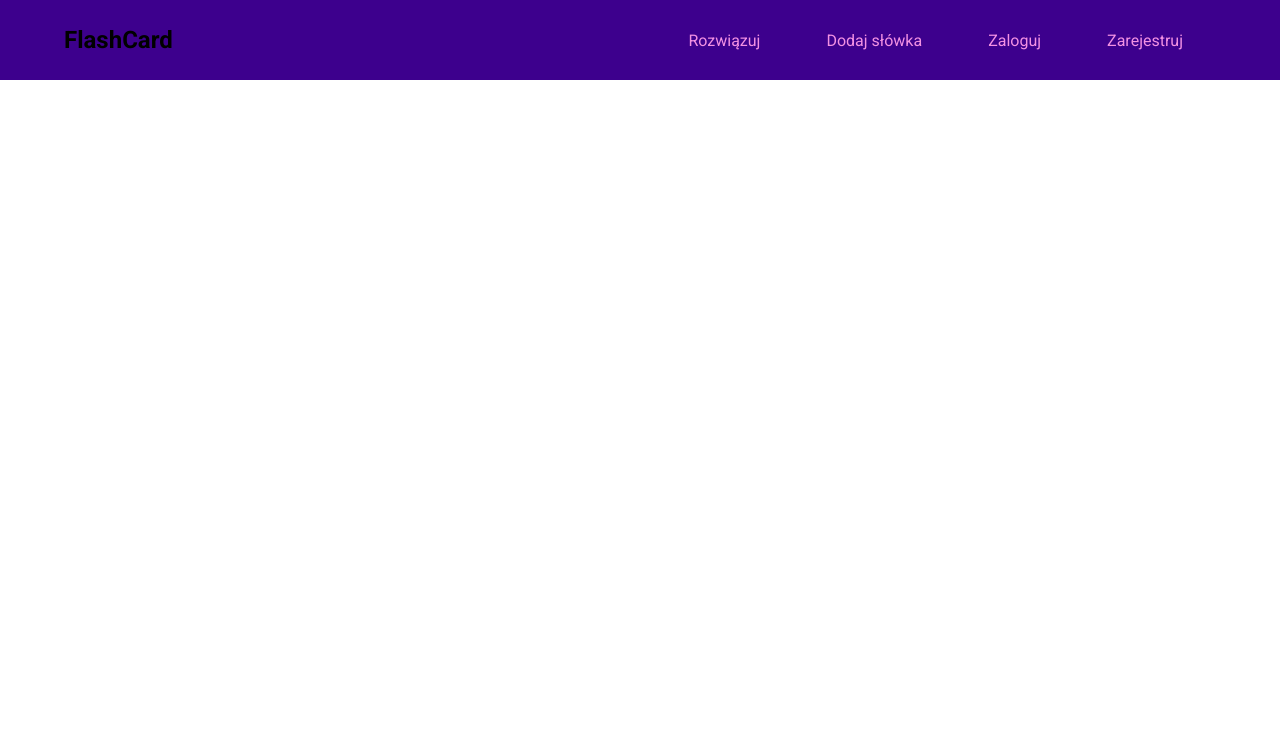
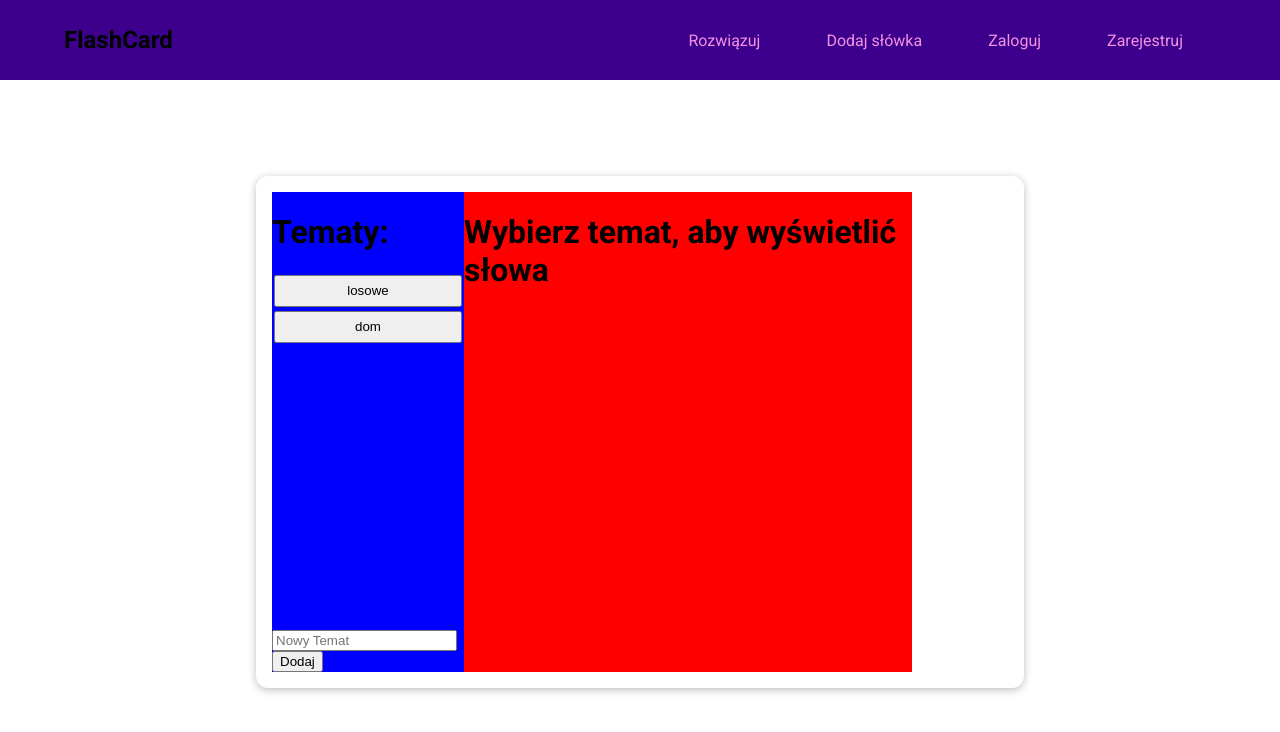
Before and after one commit to bartlomiejstachyra98/flashcard, a Vue app: page /flashcards in a window 1280 px wide. Shown: the top 732 px of the page. Built offline with nearby package versions, Linux system fonts and the light colour scheme.

Commit message:
1.1 Added topics and words adding to vuex store

```diff
--- a/src/components/Answer.vue
+++ b/src/components/Answer.vue
@@ -25,7 +25,6 @@
 
 
 <script>
-import BaseCard from "./Ui/BaseCard.vue";
 import BaseItem from "./Ui/BaseItem.vue";
 import BaseDialog from "./Ui/BaseDialog.vue";
 import WORDS_DATA from "../dummy";
@@ -33,7 +32,7 @@ import WORDS_DATA from "../dummy";
 import { ref, computed } from "vue";
 
 export default {
-  components: { BaseCard, BaseItem, BaseDialog },
+  components: { BaseItem, BaseDialog },
 
   setup() {
     const words = WORDS_DATA;
--- a/src/components/FlashCards.vue
+++ b/src/components/FlashCards.vue
@@ -1,3 +1,54 @@
 <template>
-  <p></p>
+  <body>
+    <base-card>
+      <div class="flashCard">
+        <div class="e1">
+          <topic-viewer @select-words="selectWords"></topic-viewer>
+        </div>
+        <div class="e2">
+          <words-viewer :topic="this.topic"></words-viewer>
+        </div>
+      </div>
+    </base-card>
+  </body>
 </template>
+<script>
+import TopicViewer from "./Ui/TopicViewer.vue";
+import WordsViewer from "./WordsViewer.vue";
+
+export default {
+  components: { TopicViewer, WordsViewer },
+  data() {
+    return {
+      topic: "",
+    };
+  },
+  methods: {
+    selectWords(topic) {
+      this.topic = topic;
+    },
+  },
+};
+</script>
+
+<style scoped>
+.flashCard {
+  display: flex;
+  height: 60vh;
+  width: 50vw;
+  justify-content: center;
+}
+.e1 {
+  background-color: blue;
+  width: 30%;
+  display: flex;
+  flex-direction: column;
+}
+.e1 h2 {
+  text-align: center;
+}
+.e2 {
+  background-color: red;
+  width: 70%;
+}
+</style>
--- a/src/components/Ui/BaseCard.vue
+++ b/src/components/Ui/BaseCard.vue
@@ -9,6 +9,6 @@
   box-shadow: 0 2px 8px rgba(0, 0, 0, 0.26);
   padding: 1rem;
   margin: 6rem auto;
-  max-width: 40rem;
+  max-width: 60vw;
 }
 </style>
--- /dev/null
+++ b/src/components/Ui/TopicViewer.vue
@@ -0,0 +1,74 @@
+<template>
+  <h1>Tematy:</h1>
+  <div class="topicViever">
+    <div class="topic">
+      <button
+        class="topicButton"
+        @click="selectWords(topic.id)"
+        v-for="topic in topics"
+        :key="topic.id"
+      >
+        {{ topic.topic }}
+      </button>
+    </div>
+    <div class="addNewTopic">
+      <form @submit.prevent="addNewTopic">
+        <input type="text" v-model="newTopic" placeholder="Nowy Temat" />
+        <button>Dodaj</button>
+      </form>
+    </div>
+  </div>
+</template>
+
+<script>
+export default {
+  data() {
+    return {
+      newTopic: "",
+    };
+  },
+  computed: {
+    topics() {
+      const data = this.$store.getters["words/topics"];
+      const topics = [];
+      data.forEach((element) => {
+        topics.push({ topic: element.topic, id: element.id });
+      });
+      return topics;
+    },
+  },
+  methods: {
+    selectWords(topic) {
+      this.$emit("select-words", topic);
+    },
+    addNewTopic() {
+      this.$store.dispatch("words/addNewTopic", {
+        id: new Date().toISOString(),
+        newTopic: this.newTopic,
+      });
+    },
+  },
+};
+</script>
+
+<style scoped>
+.topicViever {
+  display: flex;
+  flex-direction: column;
+  justify-content: space-between;
+  align-items: stretch;
+  height: 60vh;
+}
+.addNewTopic {
+  justify-items: end;
+}
+.topic {
+  justify-content: start;
+  display: flex;
+  flex-direction: column;
+}
+.topicButton {
+  height: 2rem;
+  margin: 2px;
+}
+</style>
--- /dev/null
+++ b/src/components/WordsViewer.vue
@@ -0,0 +1,68 @@
+<template>
+  <h1 v-if="!topic">Wybierz temat, aby wyświetlić słowa</h1>
+  <div v-if="topic">
+    <h1>Słowa w temacie</h1>
+    <div class="WordsInTopic">
+      <div class="addingWords">
+        <form @submit.prevent="AddNewWord">
+          <input v-model="newWord.word" type="text" />
+          <input v-model="newWord.translation" type="text" />
+          <button>Dodaj</button>
+        </form>
+      </div>
+      <div class="DisplayWords" v-for="word in words" :key="word">
+        <p>{{ word.word }}</p>
+        <p>-</p>
+        <p>{{ word.translation }}</p>
+      </div>
+    </div>
+  </div>
+</template>
+<script>
+export default {
+  props: ["topic"],
+  data() {
+    return {
+      newWord: {
+        word: "",
+        translation: "",
+      },
+    };
+  },
+  computed: {
+    words() {
+      const data = this.$store.getters["words/topics"];
+      const topicAndWords = data.find((element) => element.id === this.topic);
+      if (topicAndWords) {
+        return topicAndWords.words;
+      } else {
+        return null;
+      }
+    },
+  },
+  methods: {
+    AddNewWord() {
+      this.$store.dispatch("words/addWord", {
+        id: this.topic,
+        word: {
+          word: this.newWord.word,
+          translation: this.newWord.translation,
+        },
+      });
+    },
+  },
+};
+</script>
+
+<style scoped>
+.WordsInTopic {
+  display: flex;
+  flex-direction: column;
+}
+.addingWords {
+  display: flex;
+}
+.DisplayWords {
+  display: flex;
+}
+</style>
--- a/src/main.js
+++ b/src/main.js
@@ -6,7 +6,9 @@ import {
     router
 } from './router'
 import store from './store/index.js';
+import BaseCard from './components/Ui/BaseCard.vue'
 const app = createApp(App);
+app.component('base-card', BaseCard);
 app.use(store);
 app.use(router);
 app.mount('#app')
--- a/src/store/index.js
+++ b/src/store/index.js
@@ -2,9 +2,11 @@ import {
     createStore
 } from 'vuex';
 import auth from './modules/auth/index.js';
+import words from './modules/words/index.js'
 const store = createStore({
     modules: {
-        auth: auth
+        auth: auth,
+        words: words
     }
 });
 
--- /dev/null
+++ b/src/store/modules/words/index.js
@@ -0,0 +1,80 @@
+export default {
+    namespaced: true,
+    state() {
+        return {
+            data: [{
+                    id: 1,
+                    topic: "losowe",
+                    words: [{
+                            word: 'Samochód',
+                            translation: 'car',
+                        },
+                        {
+                            word: 'Myszka',
+                            translation: 'mouse',
+                        },
+                        {
+                            word: 'Kubek',
+                            translation: 'cup',
+                        },
+                        {
+                            word: 'Zegarek',
+                            translation: 'watch',
+                        },
+                    ],
+                }, {
+                    id: 2,
+                    topic: "dom",
+                    words: [{
+                            word: 'Krzesło',
+                            translation: 'chair',
+                        },
+                        {
+                            word: 'telewizor',
+                            translation: 'tv',
+                        },
+                        {
+                            word: 'pilot',
+                            translation: 'remote',
+                        },
+                        {
+                            word: 'żarówka',
+                            translation: 'bulb',
+                        },
+                    ],
+                }
+
+            ]
+        }
+    },
+    mutations: {
+        addTopic(state, payload) {
+            state.data.push(payload);
+        },
+        addWord(state, payload) {
+            for (var i = 0; i < state.data.length; i++) {
+                if (state.data[i].id === payload.id) {
+                    state.data[i].words.push(payload.word);
+                }
+            }
+        }
+    },
+    actions: {
+        addNewTopic(context, payload) {
+            const newTopic = {
+                id: payload.id,
+                topic: payload.newTopic,
+                words: [],
+            };
+            context.commit('addTopic', newTopic)
+        },
+        addWord(context, payload) {
+            context.commit('addWord', payload)
+        }
+    },
+    getters: {
+        topics(state) {
+            return state.data
+        }
+    }
+}
```
Also changed, not shown: src/dummy2.js (added, +37 -0 lines).
